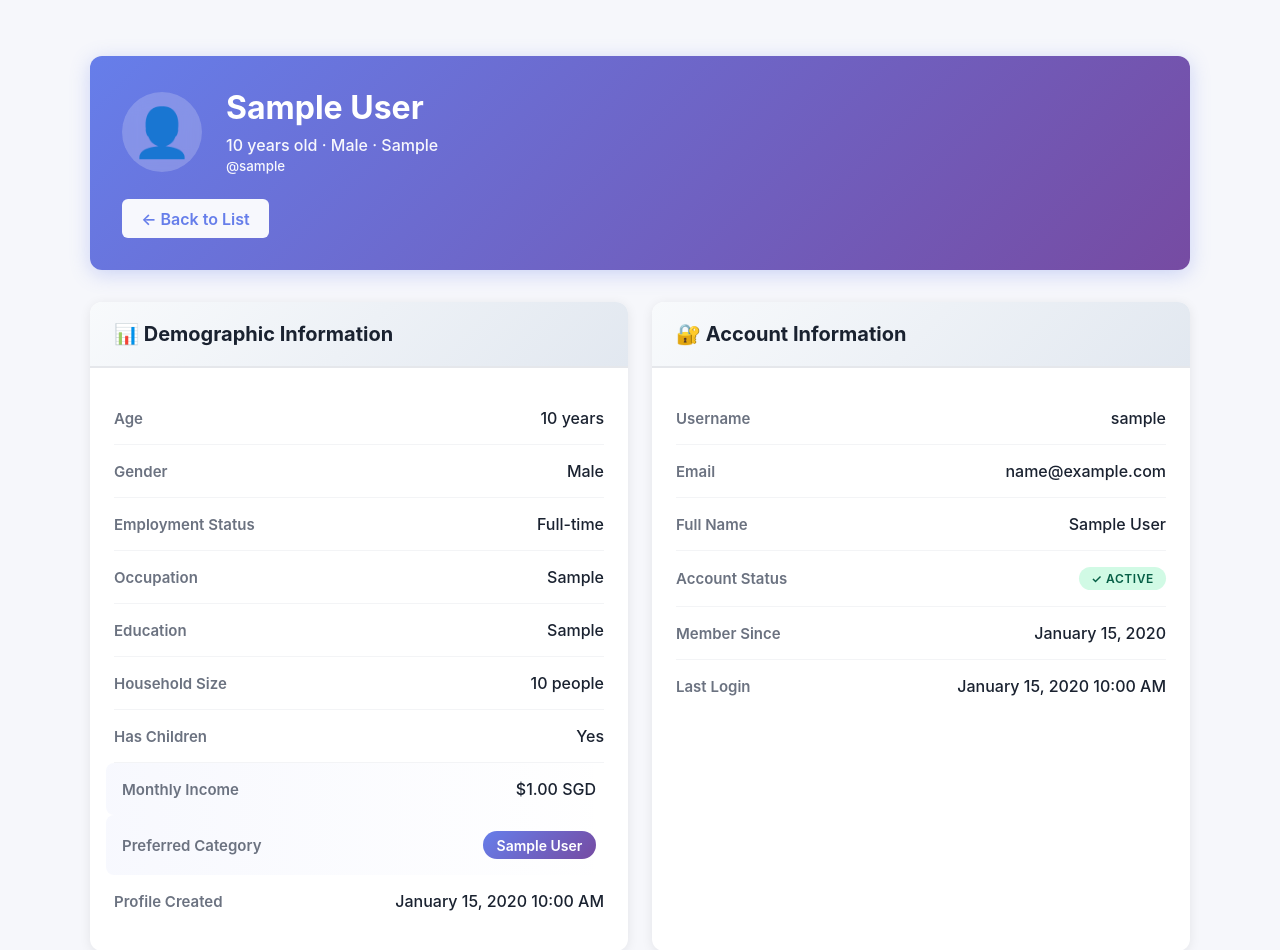
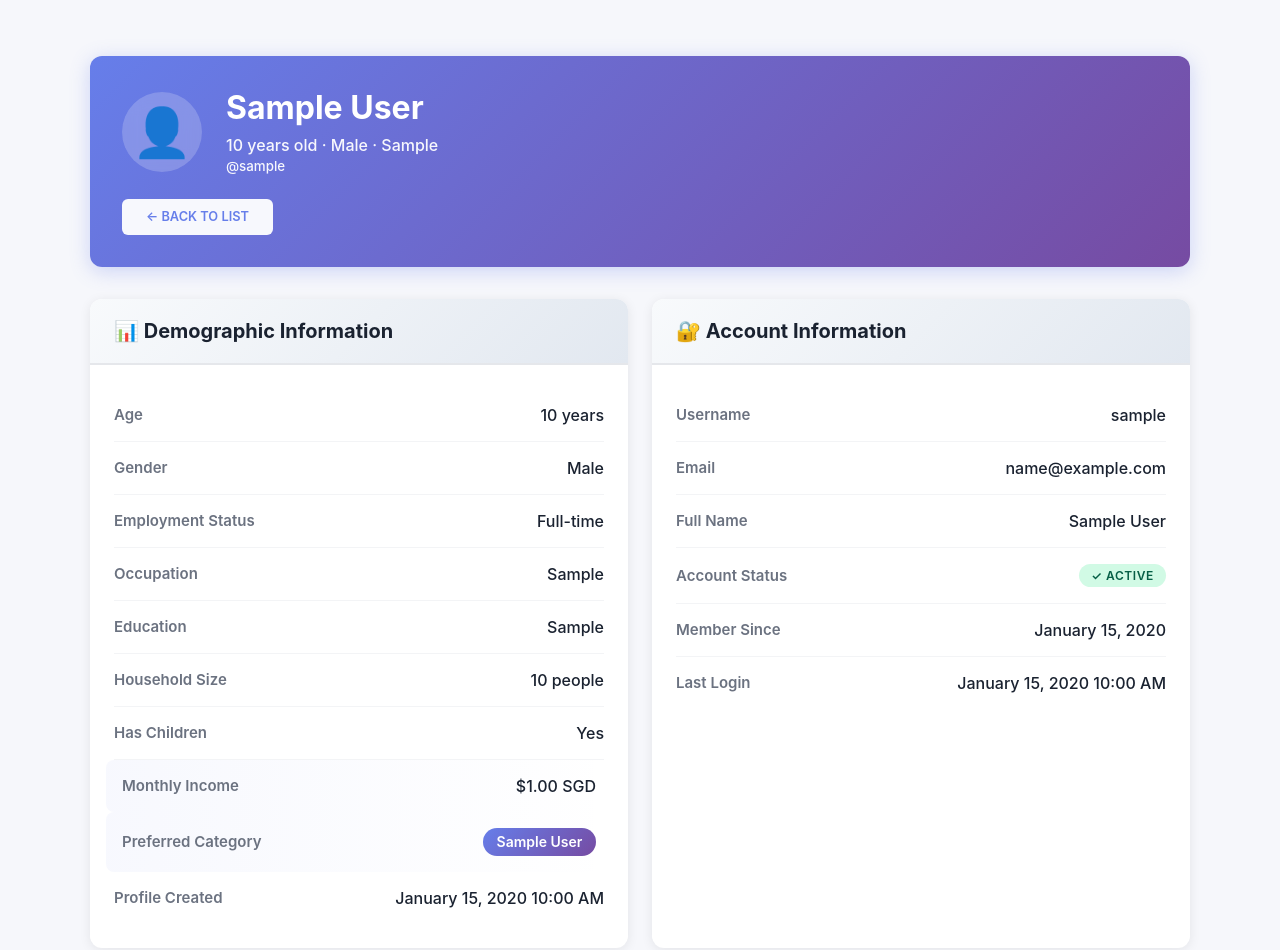
Before and after one commit to Path-yang/IS2108-Pair-Project, a Django app: page /api/customers/staff/1/ in a window 1280 px wide. Shown: the part 78-1028 px from the top of the page. Run offline with Django 5.2, Linux system fonts and the light colour scheme; a user stored in the database is signed in; tables that the repository leaves empty hold one stand-in row (values such as "Sample post").

Commit message:
Make all profile action buttons same size with btn-account-action class

```diff
--- a/auroramart/templates/staff/customers/customer_detail.html
+++ b/auroramart/templates/staff/customers/customer_detail.html
@@ -37,17 +37,17 @@
                 <form method="post" action="{% url 'customers:staff_customer_toggle' customer.pk %}" style="display:inline;">
                     {% csrf_token %}
                     {% if customer.user.is_active %}
-                        <button type="submit" class="btn btn-danger" onclick="return confirm('Disable this customer account?')">
+                        <button type="submit" class="btn btn-danger btn-account-action" onclick="return confirm('Disable this customer account?')">
                             Disable Account
                         </button>
                     {% else %}
-                        <button type="submit" class="btn btn-secondary" onclick="return confirm('Enable this customer account?')">
+                        <button type="submit" class="btn btn-secondary btn-account-action" onclick="return confirm('Enable this customer account?')">
                             Enable Account
                         </button>
                     {% endif %}
                 </form>
             {% endif %}
-            <a href="{% url 'customers:staff_customer_list' %}" class="btn btn-secondary">← Back to List</a>
+            <a href="{% url 'customers:staff_customer_list' %}" class="btn btn-secondary btn-account-action">← Back to List</a>
         </div>
     </div>
 
```
